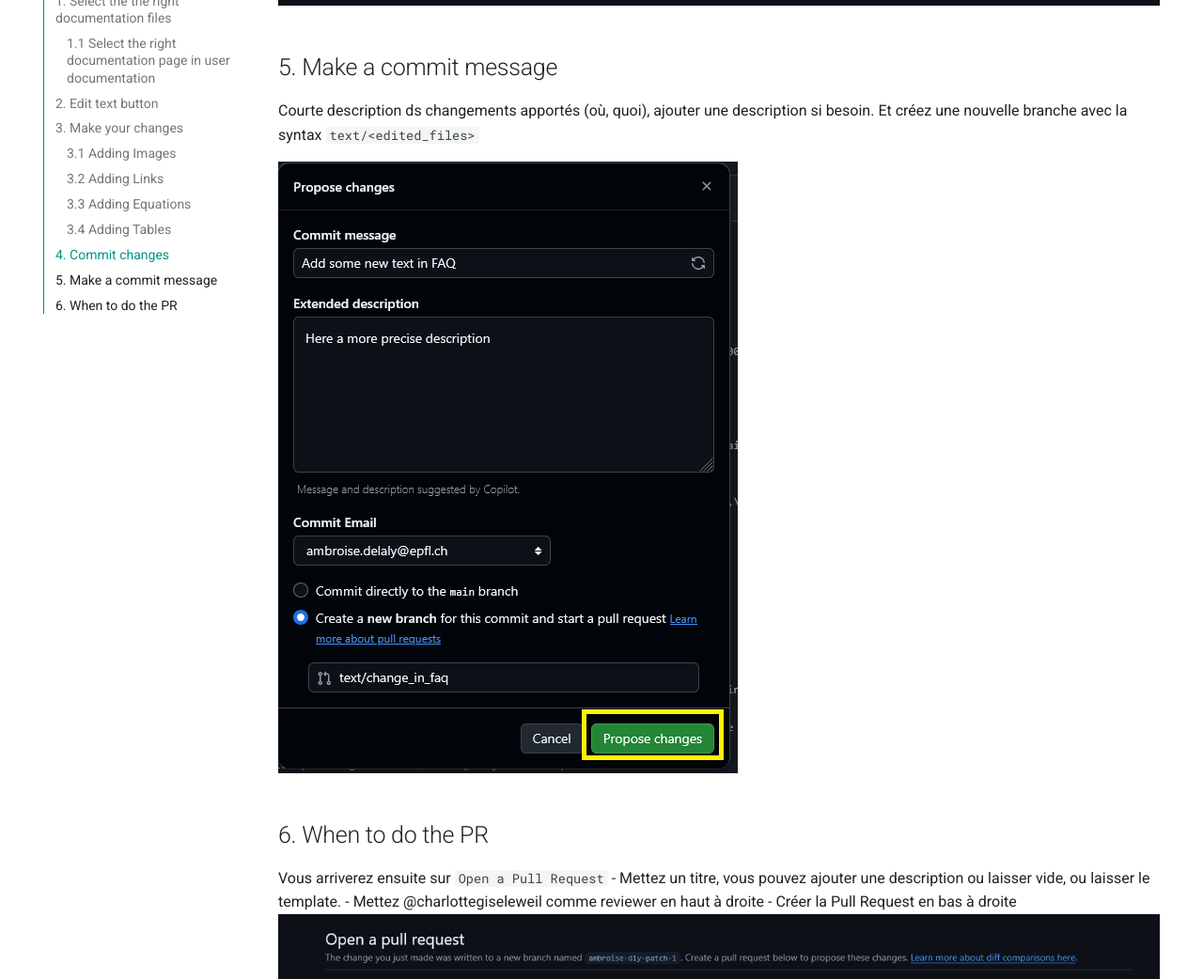
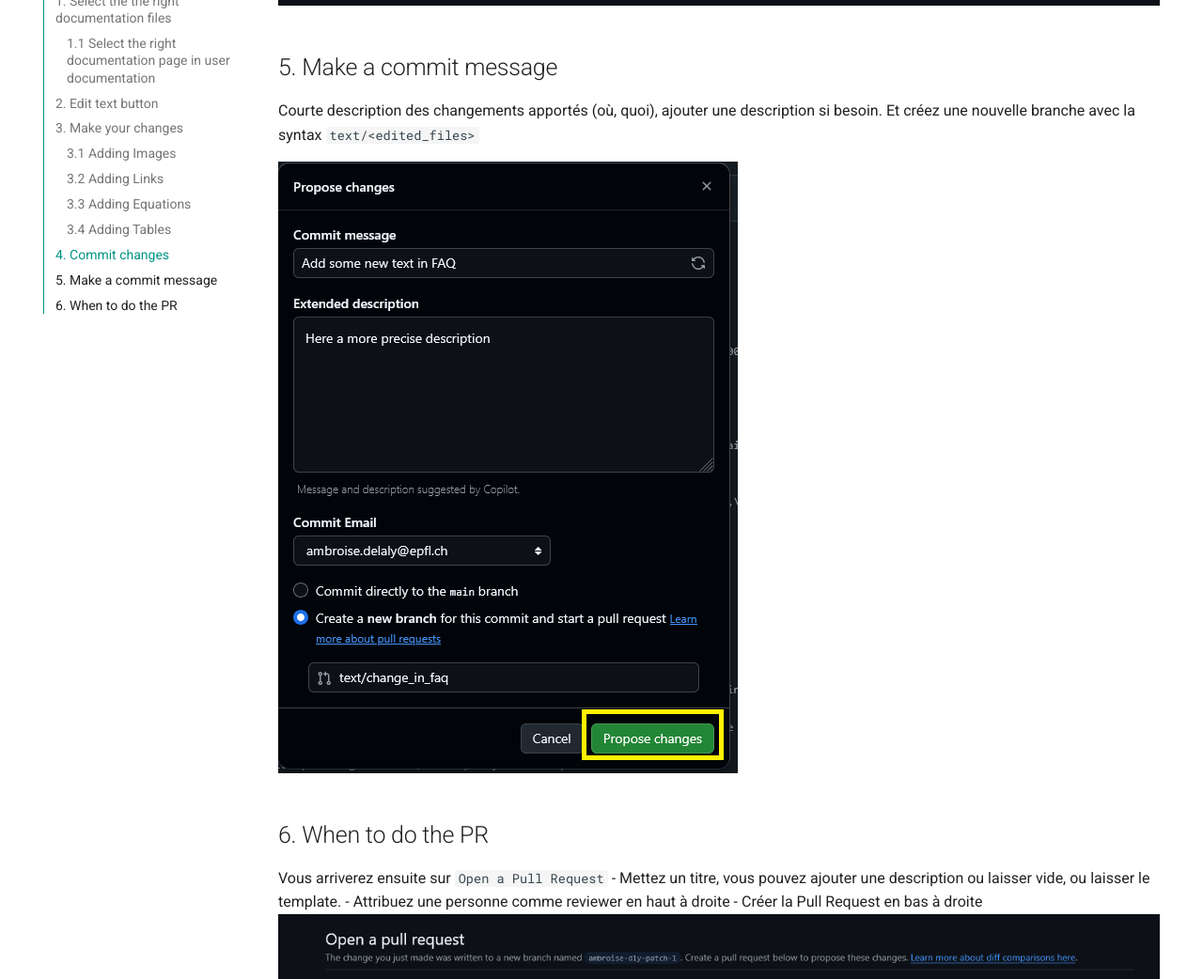
Before and after one commit to EPFL-ENAC/co2-calculator-back-office-doc, an MkDocs documentation site: the page built from docs/doc-update.md, in a window 1280 px wide and 1400 px high, scrolled down 4265 px. Shown: the part 152-1194 px from the top of the window at 94% size. Built offline with MkDocs 1.6.1 and Material for MkDocs 9.7.7, drawn with Linux system fonts in a browser that asks for light colours; comment, search, counter and statistics services are not loaded.

Commit message:
fix: make more generic

```diff
--- a/docs/doc-update.md
+++ b/docs/doc-update.md
@@ -71,13 +71,13 @@ Refers to [Markdown Table Syntax](https://www.markdownguide.org/extended-syntax/
 
 
 ## 5. Make a commit message
-Courte description ds changements apportés (où, quoi), ajouter une description si besoin. Et créez une nouvelle branche avec la syntax `text/<edited_files>`
+Courte description des changements apportés (où, quoi), ajouter une description si besoin. Et créez une nouvelle branche avec la syntax `text/<edited_files>`
 
 ![alt text](assets/images/image008.png)
 
 ## 6. When to do the PR
 Vous arriverez ensuite sur `Open a Pull Request`
 - Mettez un titre, vous pouvez ajouter une description ou laisser vide, ou laisser le template.
-- Mettez @charlottegiseleweil  comme reviewer en haut à droite
+- Attribuez une personne comme reviewer en haut à droite
 - Créer la Pull Request en bas à droite
 ![alt text](assets/images/image009.png)
```
Also changed, not shown: docs/translation-update.md (+1 -1 lines).
